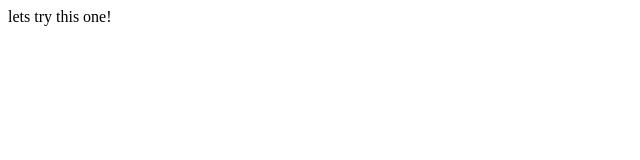
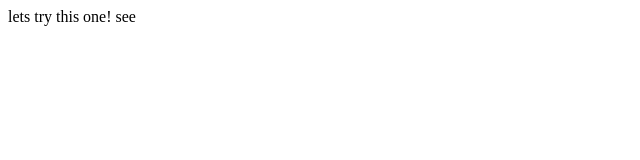
Before and after one commit to sahilsh4rma/localrepo, a plain HTML site: page index.html in a window 1280 px wide. Shown: the full height of the page, 0-640 px from the left. Drawn offline with Linux system fonts and the light colour scheme.

Commit message:
new on111902

```diff
--- a/index.html
+++ b/index.html
@@ -1 +1 @@
-<p>lets try this one!</p>
+<p>lets try this one! see</p>
```
Also changed, not shown: 1.txt.
